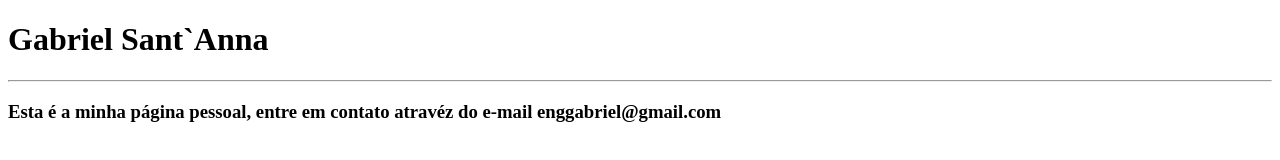
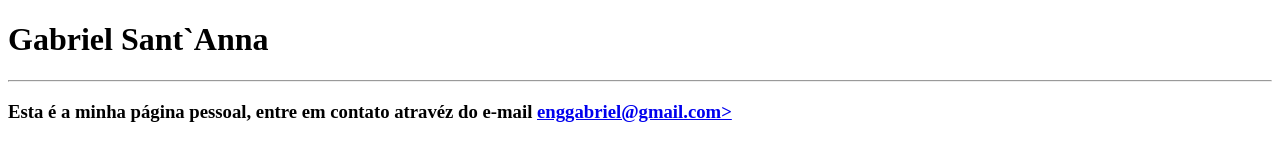
Before and after one commit to enggabriels/enggabriels.github.io, a plain HTML site: page index.html in a window 1280 px wide. Drawn offline with Linux system fonts and the light colour scheme.

Commit message:
fix mailto link

```diff
--- a/index.html
+++ b/index.html
@@ -9,7 +9,7 @@
 <body>
     <h1>Gabriel Sant`Anna</h1>
     <hr>
-    <h3>Esta é a minha página pessoal, entre em contato atravéz do e-mail enggabriel@gmail.com</h3>
+    <h3>Esta é a minha página pessoal, entre em contato atravéz do e-mail <a href="mailto:enggabriel@gmail.com">enggabriel@gmail.com></a></h3>
 
 </body>
 </html>
```
